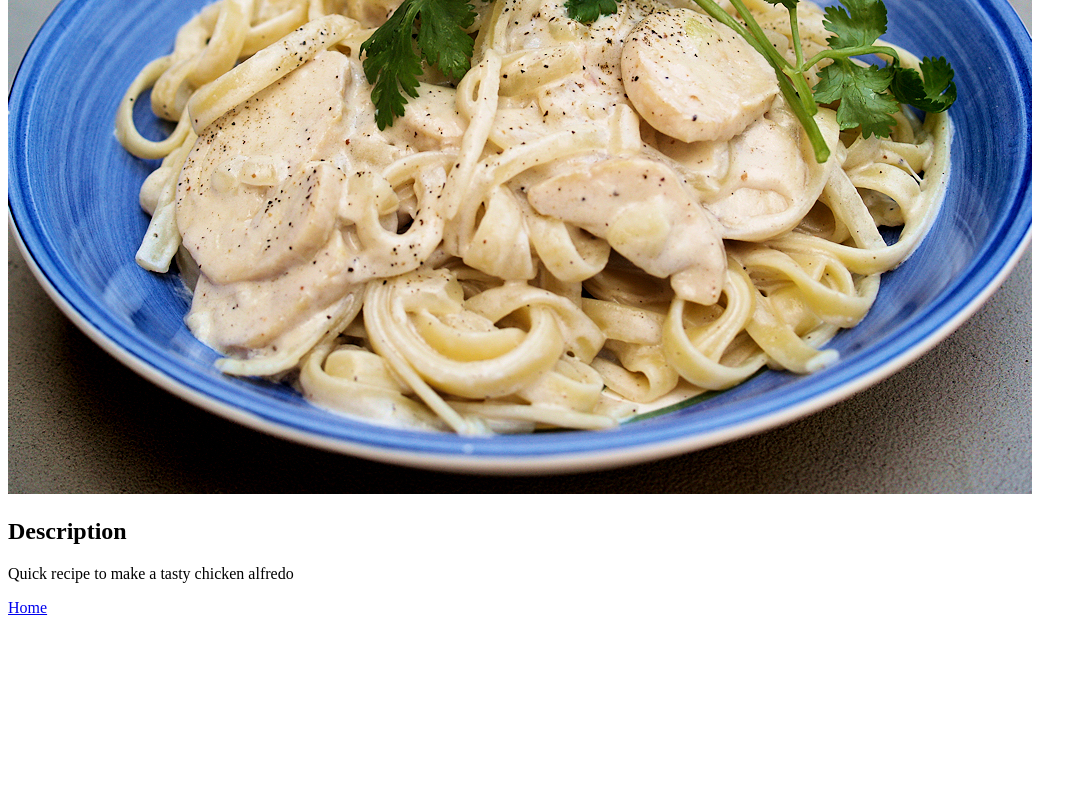
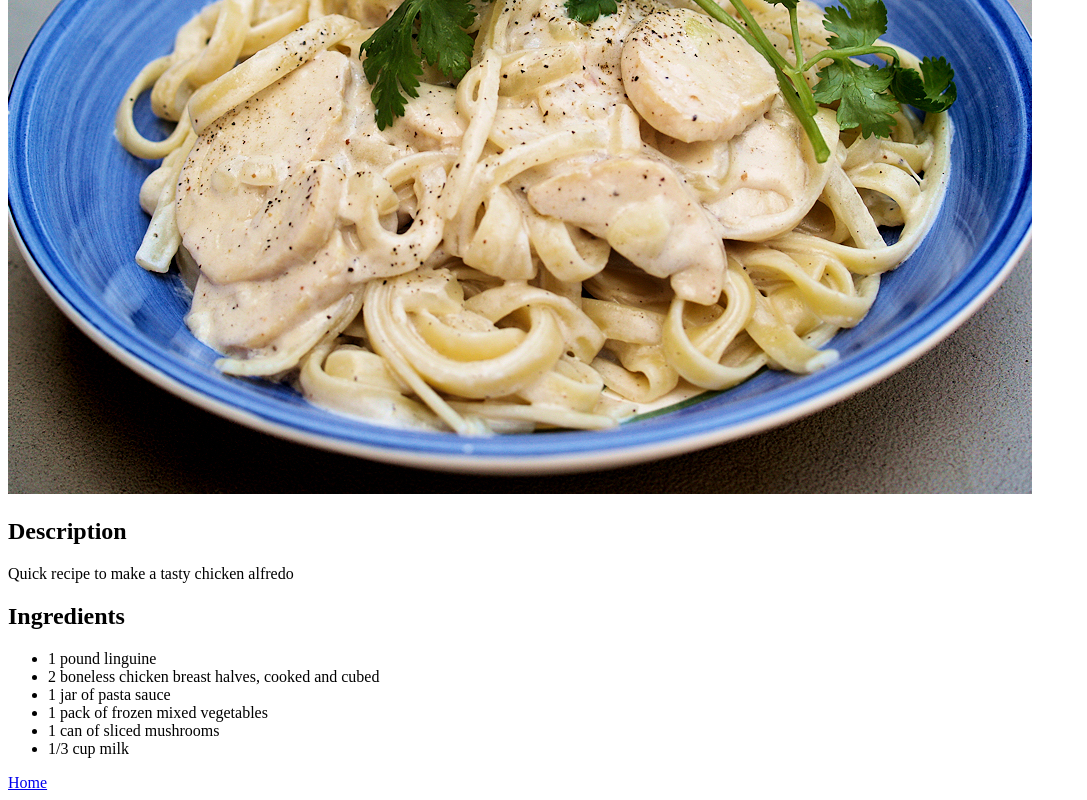
Before and after one commit to LucaX877/odin-recipes, a plain HTML site: page recipes/chicken-alfredo.html in a window 1280 px wide. Shown: the part 354-1154 px from the top of the page, without its empty margins (0-1087 px from the left). Before the commit the page ends 979 px from the top, so only its background shows below. Drawn offline with Linux system fonts and the light colour scheme.

Commit message:
Add chicken alfredo ingredients

```diff
--- a/recipes/chicken-alfredo.html
+++ b/recipes/chicken-alfredo.html
@@ -9,6 +9,15 @@
         <img src="../images/chicken-alfredo.jpg" alt="Chicken Alfredo">
         <h2>Description</h2>
         <p>Quick recipe to make a tasty chicken alfredo</p>
+        <h2>Ingredients</h2>
+        <ul>
+            <li>1 pound linguine</li>
+            <li>2 boneless chicken breast halves, cooked and cubed</li>
+            <li>1 jar of pasta sauce</li>
+            <li>1 pack of frozen mixed vegetables</li>
+            <li>1 can of sliced mushrooms</li>
+            <li>1/3 cup milk</li>
+        </ul>
         <a href="../index.html">Home</a>
     </body>
 </html>
```
